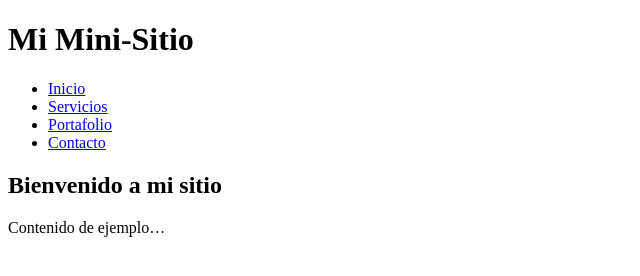
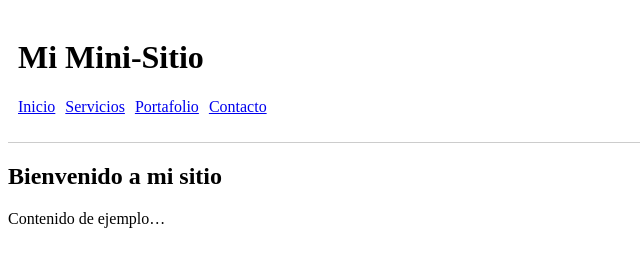
Before and after one commit to FABIAN-00906/Git-Vers, a plain HTML site: page Mini-sitio/index.html in a window 1280 px wide. Shown: the whole page, without its empty margins (0-640 px from the left). Drawn offline with Linux system fonts and the light colour scheme.

Commit message:
style: agregar estilos básicos para el encabezado

```diff
--- a/Mini-sitio/index.html
+++ b/Mini-sitio/index.html
@@ -3,6 +3,7 @@
 <head>
   <meta charset="UTF-8">
   <meta name="viewport" content="width=device-width, initial-scale=1.0">
+  <link rel="stylesheet" href="styles.css">
   <title>Encabezado simple</title>
 </head>
 <body>
--- /dev/null
+++ b/Mini-sitio/styles.css
@@ -0,0 +1,11 @@
+header {
+  border-bottom: 1px solid #ccc;
+  padding: 10px;
+}
+
+nav ul {
+  list-style: none;
+  padding: 0;
+  display: flex;
+  gap: 10px;
+}
```
